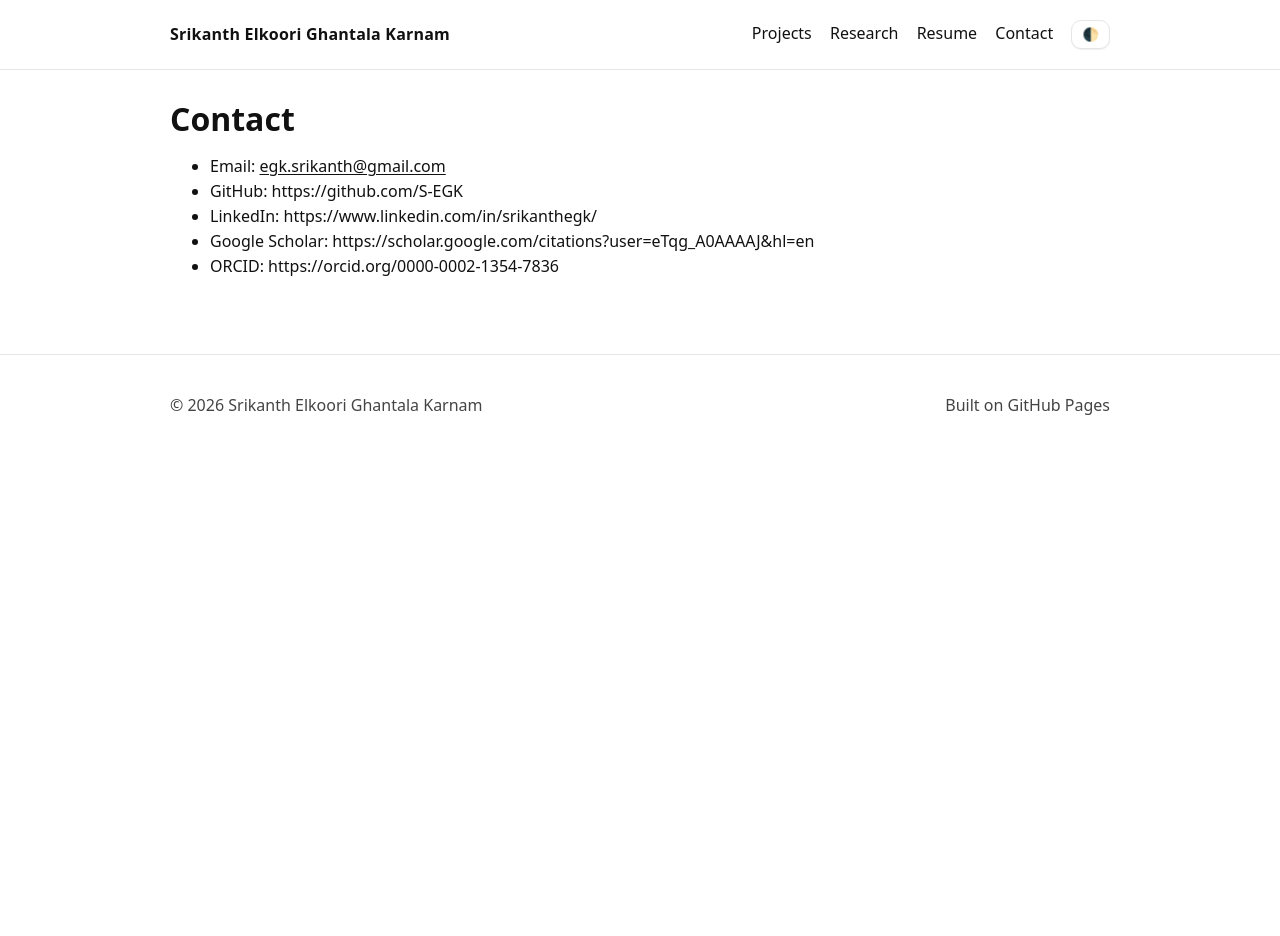
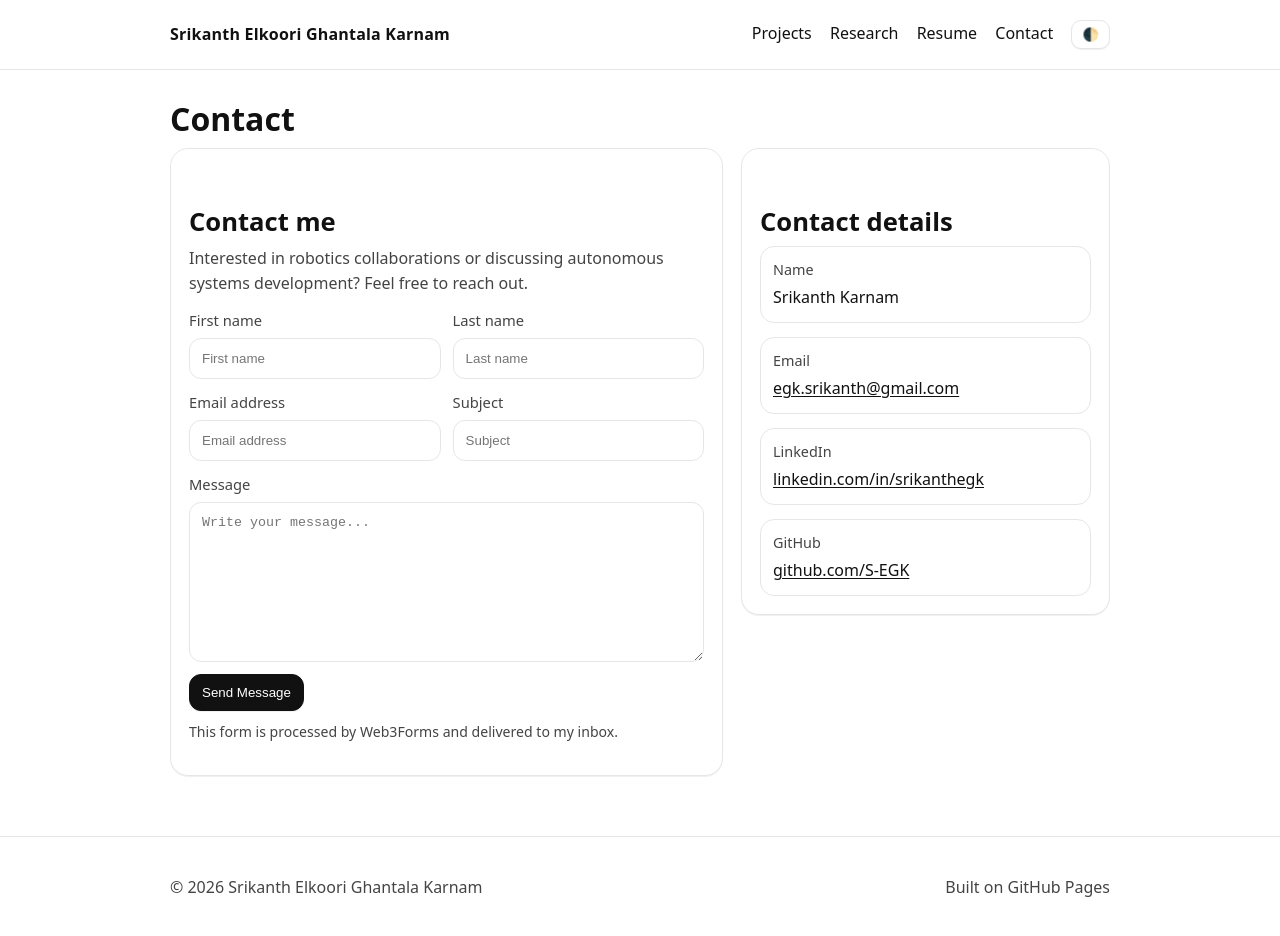
Before and after one commit to S-EGK/S-EGK.github.io, a Jekyll site: the page built from contact.md, in a window 1280 px wide and 938 px high. Built offline with Jekyll 4.4.1, drawn with Linux system fonts in a browser that asks for light colours.

Commit message:
Contact page: Web3Forms form + contact details layout

```diff
--- a/assets/css/main.css
+++ b/assets/css/main.css
@@ -399,3 +399,111 @@ h3 { margin: 18px 0 8px; font-size: 1.1rem; }
 .role-block li{
   margin: 0;
 }
+
+/* =========================
+   Contact page layout
+========================= */
+.contact-grid{
+  display: grid;
+  grid-template-columns: 1.2fr 0.8fr;
+  gap: 18px;
+  align-items: start;
+  margin-top: 10px;
+}
+
+.contact-panel,
+.contact-details{
+  border: 1px solid var(--border);
+  border-radius: 18px;
+  padding: 18px;
+  background: var(--card);
+  box-shadow: 0 1px 0 var(--shadow);
+}
+
+.contact-title{
+  margin: 0 0 8px;
+  font-size: 1.6rem;
+}
+
+.contact-subtitle{
+  margin: 0 0 14px;
+  max-width: 100%;
+}
+
+.contact-form .field{
+  display: flex;
+  flex-direction: column;
+  gap: 6px;
+  margin-bottom: 12px;
+}
+
+.contact-form label{
+  font-size: 0.92rem;
+  color: var(--muted);
+}
+
+.contact-form input,
+.contact-form textarea{
+  width: 100%;
+  border: 1px solid var(--border);
+  background: var(--bg);
+  color: var(--fg);
+  border-radius: 12px;
+  padding: 12px 12px;
+  outline: none;
+}
+
+.contact-form textarea{
+  resize: vertical;
+  min-height: 160px;
+}
+
+.contact-form input:focus,
+.contact-form textarea:focus{
+  border-color: var(--fg);
+}
+
+.form-row{
+  display: grid;
+  grid-template-columns: 1fr 1fr;
+  gap: 12px;
+}
+
+.details-list{
+  display: flex;
+  flex-direction: column;
+  gap: 14px;
+  margin-top: 8px;
+}
+
+.detail-item{
+  border: 1px solid var(--border);
+  background: var(--bg);
+  border-radius: 14px;
+  padding: 12px;
+}
+
+.detail-label{
+  font-size: 0.9rem;
+  color: var(--muted);
+  margin-bottom: 4px;
+}
+
+.detail-value{
+  font-size: 1rem;
+  word-break: break-word;
+}
+
+.tiny{
+  font-size: 0.88rem;
+  margin-top: 10px;
+}
+
+@media (max-width: 900px){
+  .contact-grid{
+    grid-template-columns: 1fr;
+  }
+  .form-row{
+    grid-template-columns: 1fr;
+  }
+}
--- a/contact.md
+++ b/contact.md
@@ -4,8 +4,101 @@ title: Contact
 permalink: /contact/
 ---
 
-- Email: <a href="mailto:egk.srikanth@gmail.com">egk.srikanth@gmail.com</a>
-- GitHub: https://github.com/S-EGK
-- LinkedIn: https://www.linkedin.com/in/srikanthegk/
-- Google Scholar: https://scholar.google.com/citations?user=eTqg_A0AAAAJ&hl=en
-- ORCID: https://orcid.org/0000-0002-1354-7836
+<div class="contact-grid">
+
+  <!-- LEFT: Web3Forms email form -->
+  <section class="contact-panel reveal">
+    <h2 class="contact-title">Contact me</h2>
+    <p class="muted contact-subtitle">
+      Interested in robotics collaborations or discussing autonomous systems development? Feel free to reach out.
+    </p>
+
+    <form action="https://api.web3forms.com/submit" method="POST" class="contact-form">
+      <!-- Web3Forms Access Key -->
+      <input type="hidden" name="access_key" value="15b183b0-4792-48e9-ba6d-f27dd8394e46">
+
+      <!-- Optional: customize the email subject Web3Forms sends you -->
+      <input type="hidden" name="from_name" value="Portfolio Contact Form">
+      <input type="hidden" name="subject" value="New message from s-egk.github.io">
+
+      <!-- Optional: redirect after submit (remove if you prefer Web3Forms default) -->
+      <!-- <input type="hidden" name="redirect" value="https://s-egk.github.io/contact/?success=1"> -->
+
+      <!-- Honeypot spam protection -->
+      <input type="checkbox" name="botcheck" class="hidden" style="display:none;">
+
+      <div class="form-row">
+        <div class="field">
+          <label for="firstName">First name</label>
+          <input id="firstName" name="first_name" type="text" placeholder="First name" required>
+        </div>
+
+        <div class="field">
+          <label for="lastName">Last name</label>
+          <input id="lastName" name="last_name" type="text" placeholder="Last name" required>
+        </div>
+      </div>
+
+      <div class="form-row">
+        <div class="field">
+          <label for="email">Email address</label>
+          <input id="email" name="email" type="email" placeholder="Email address" required>
+        </div>
+
+        <div class="field">
+          <label for="topic">Subject</label>
+          <input id="topic" name="topic" type="text" placeholder="Subject" required>
+        </div>
+      </div>
+
+      <div class="field">
+        <label for="message">Message</label>
+        <textarea id="message" name="message" rows="7" placeholder="Write your message..." required></textarea>
+      </div>
+
+      <button class="btn primary" type="submit">Send Message</button>
+
+      <p class="muted tiny">
+        This form is processed by Web3Forms and delivered to my inbox.
+      </p>
+    </form>
+  </section>
+
+  <!-- RIGHT: Contact details -->
+  <aside class="contact-details reveal">
+    <h2 class="contact-title">Contact details</h2>
+
+    <div class="details-list">
+      <div class="detail-item">
+        <div class="detail-label">Name</div>
+        <div class="detail-value">Srikanth Karnam</div>
+      </div>
+
+      <div class="detail-item">
+        <div class="detail-label">Email</div>
+        <div class="detail-value">
+          <a href="mailto:egk.srikanth@gmail.com">egk.srikanth@gmail.com</a>
+        </div>
+      </div>
+
+      <div class="detail-item">
+        <div class="detail-label">LinkedIn</div>
+        <div class="detail-value">
+          <a href="https://www.linkedin.com/in/srikanthegk/" target="_blank" rel="noopener">
+            linkedin.com/in/srikanthegk
+          </a>
+        </div>
+      </div>
+
+      <div class="detail-item">
+        <div class="detail-label">GitHub</div>
+        <div class="detail-value">
+          <a href="https://github.com/S-EGK" target="_blank" rel="noopener">
+            github.com/S-EGK
+          </a>
+        </div>
+      </div>
+    </div>
+  </aside>
+
+</div>
```
Also changed, not shown: resume.md (+1 -1 lines).
